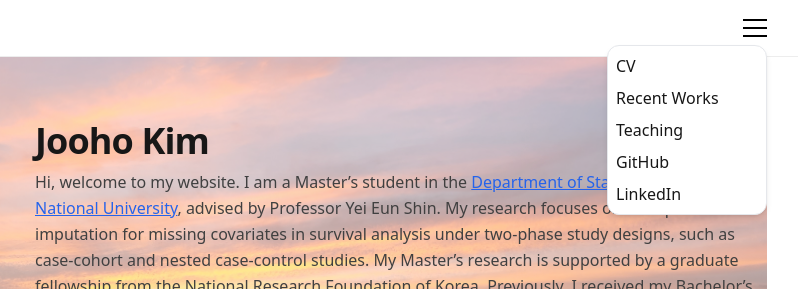
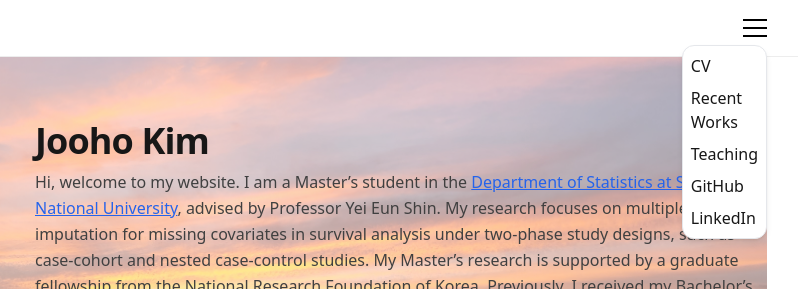
Before and after one commit to Jooho-Git/Jooho-Git.github.io, a plain HTML site: page index.html in a window 1280 px wide. Both pictures are taken after a click on the button 1124 px from the left and 28 px from the top of the page. Shown: the top 289 px of the page, 369-1167 px from the left. Drawn offline with nearby package versions, Linux system fonts and the light colour scheme.

Commit message:
Change menu width from 40 to 30

```diff
--- a/index.html
+++ b/index.html
@@ -39,7 +39,7 @@
           <span class="block w-6 h-0.5 bg-black"></span>
         </button>
 
-        <nav id="menu" class="hidden absolute top-full right-0 mt-2 w-40 flex flex-col bg-white border rounded-xl shadow-md p-2 space-y-2 z-50">
+        <nav id="menu" class="hidden absolute top-full right-0 mt-2 w-30 flex flex-col bg-white border rounded-xl shadow-md p-2 space-y-2 z-50">
           <a href="#cv" class="hover:underline underline-offset-4">CV</a>
           <a href="#recent" class="hover:underline underline-offset-4">Recent Works</a>
           <a href="#teaching" class="hover:underline underline-offset-4">Teaching</a>
```
